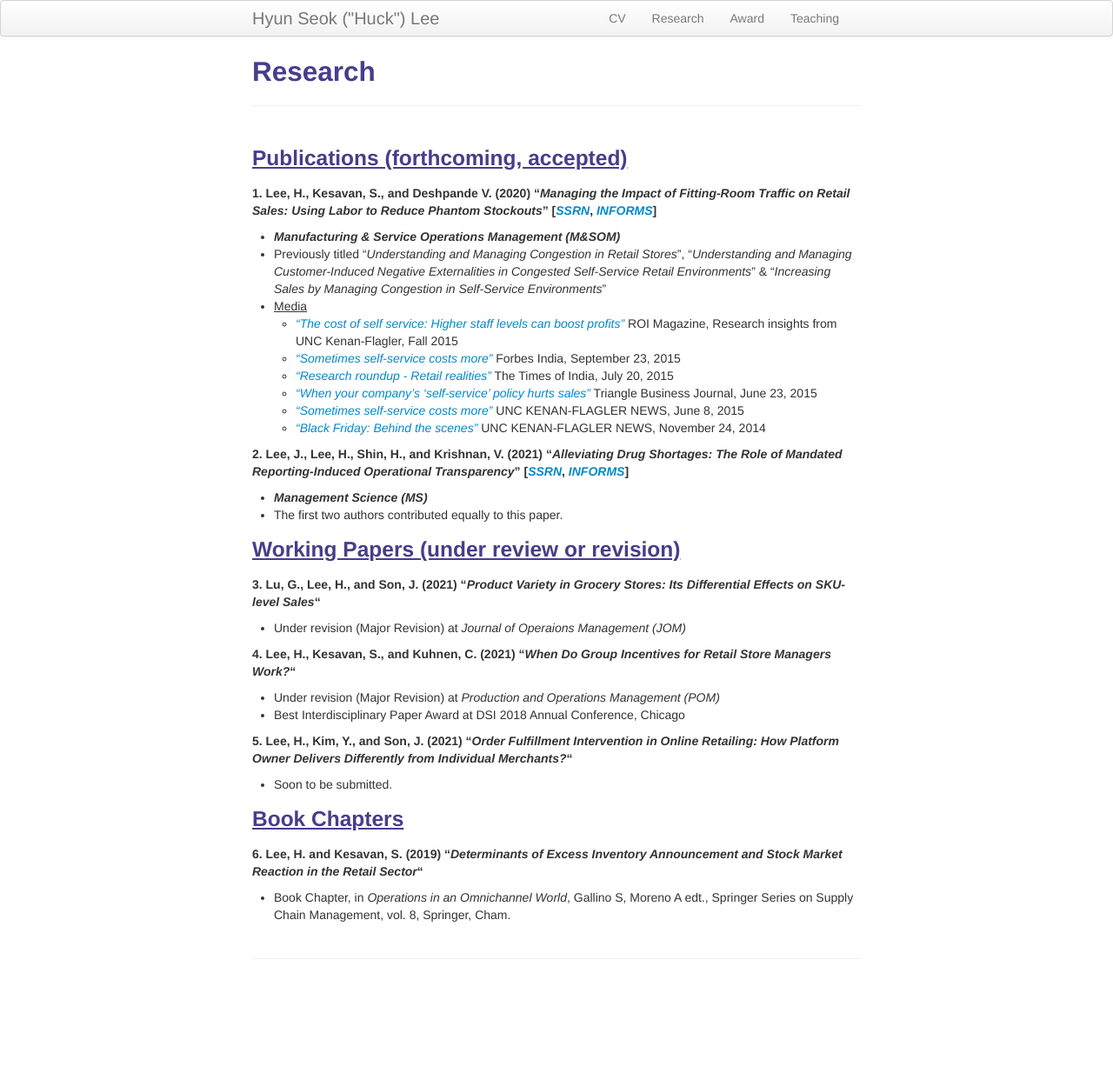
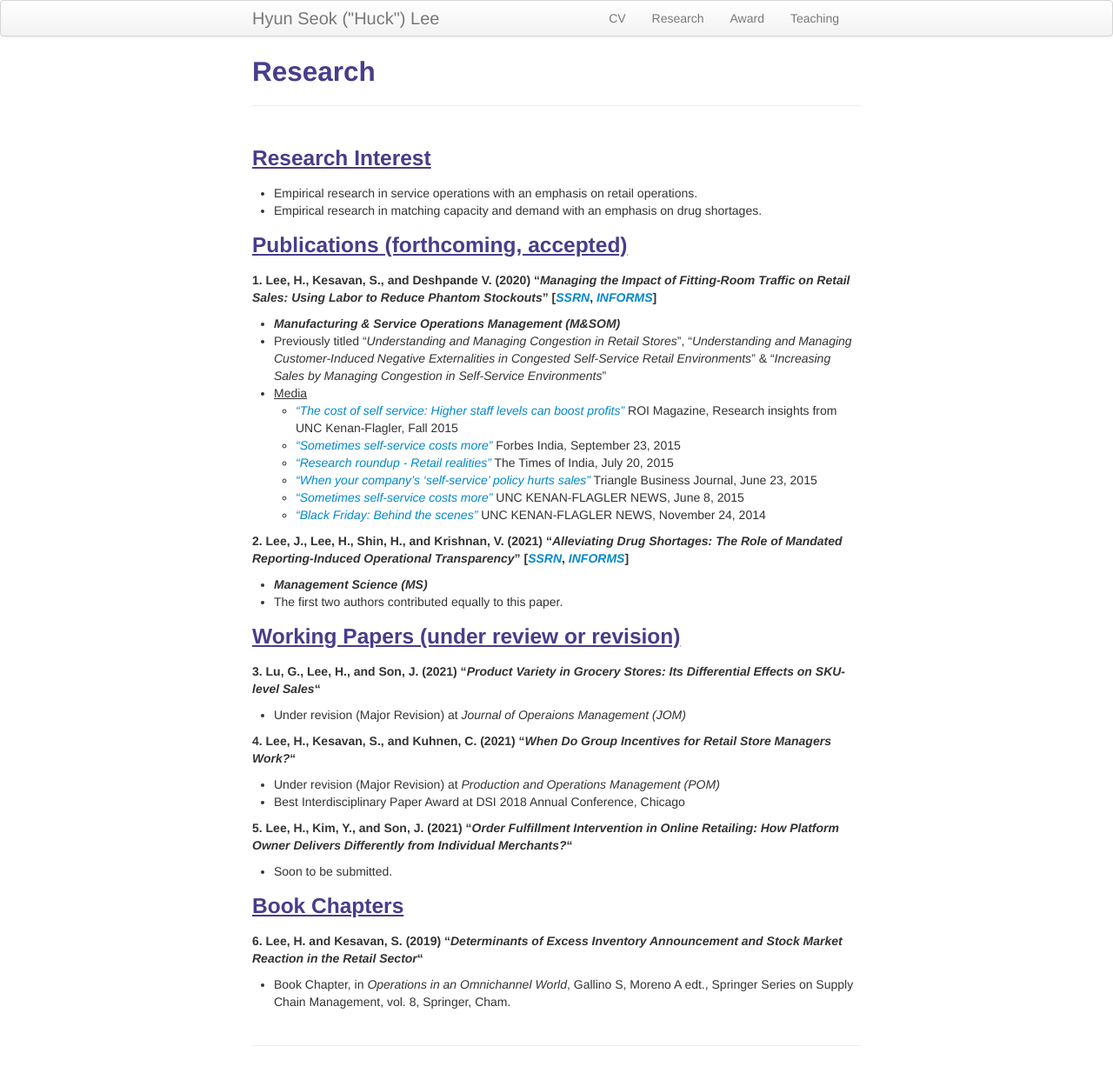
Before and after one commit to lordya2/lordya2.github.io, a Jekyll site: the page built from pages/research.md, in a window 1280 px wide. Shown: the whole page at 87% size. Built offline with Jekyll 4.4.1, drawn with Linux system fonts in a browser that asks for light colours; before the commit the page ends 1134 px from its top, so only the background shows below that.

Commit message:
Update research.md

```diff
--- a/pages/research.md
+++ b/pages/research.md
@@ -4,6 +4,9 @@ title: Research
 description: Hyun Seok ("Huck") Lee's Research
 ---
 
+### <u>Research Interest </u>
+* Empirical research in service operations with an emphasis on retail operations.
+* Empirical research in matching capacity and demand with an emphasis on drug shortages.
 
 ### <u>Publications (forthcoming, accepted) </u>
 **1. Lee, H., Kesavan, S., and Deshpande V. (2020) "*Managing the Impact of Fitting-Room Traffic on Retail Sales: Using Labor to Reduce Phantom Stockouts*" [[*SSRN*](https://papers.ssrn.com/sol3/papers.cfm?abstract_id=2523680), [*INFORMS*](https://pubsonline.informs.org/doi/10.1287/msom.2020.0884)]**
```
